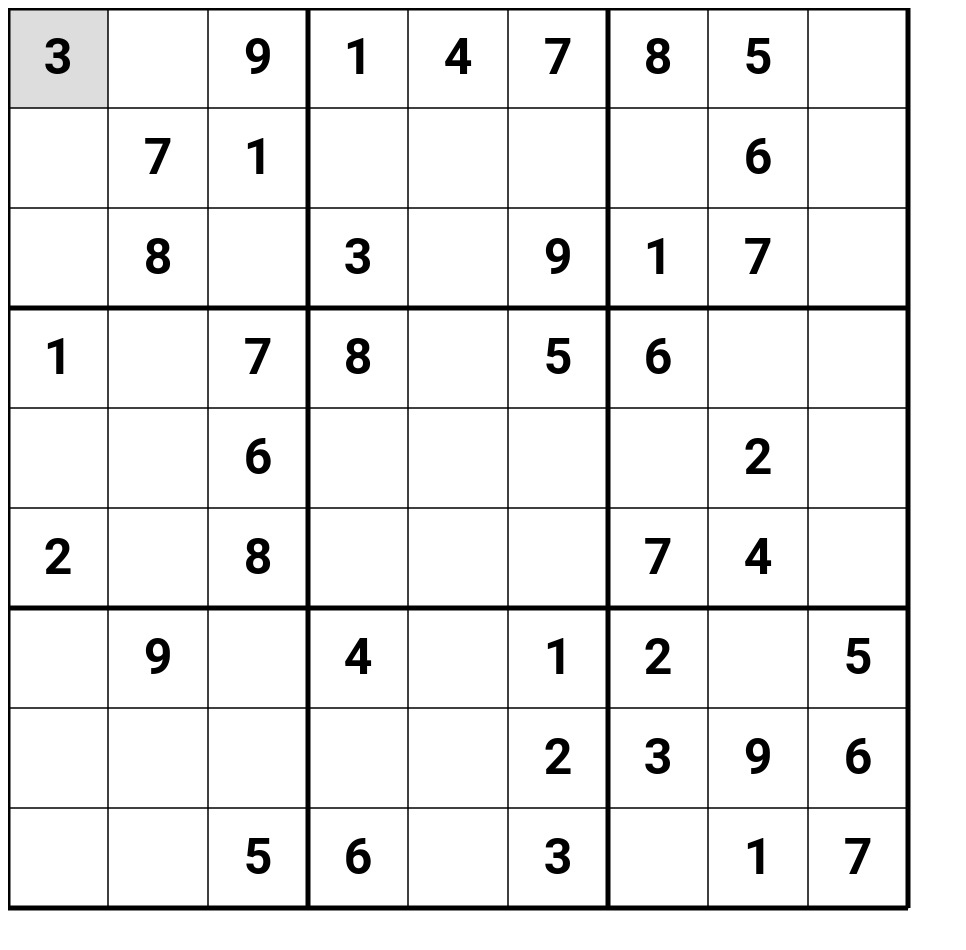
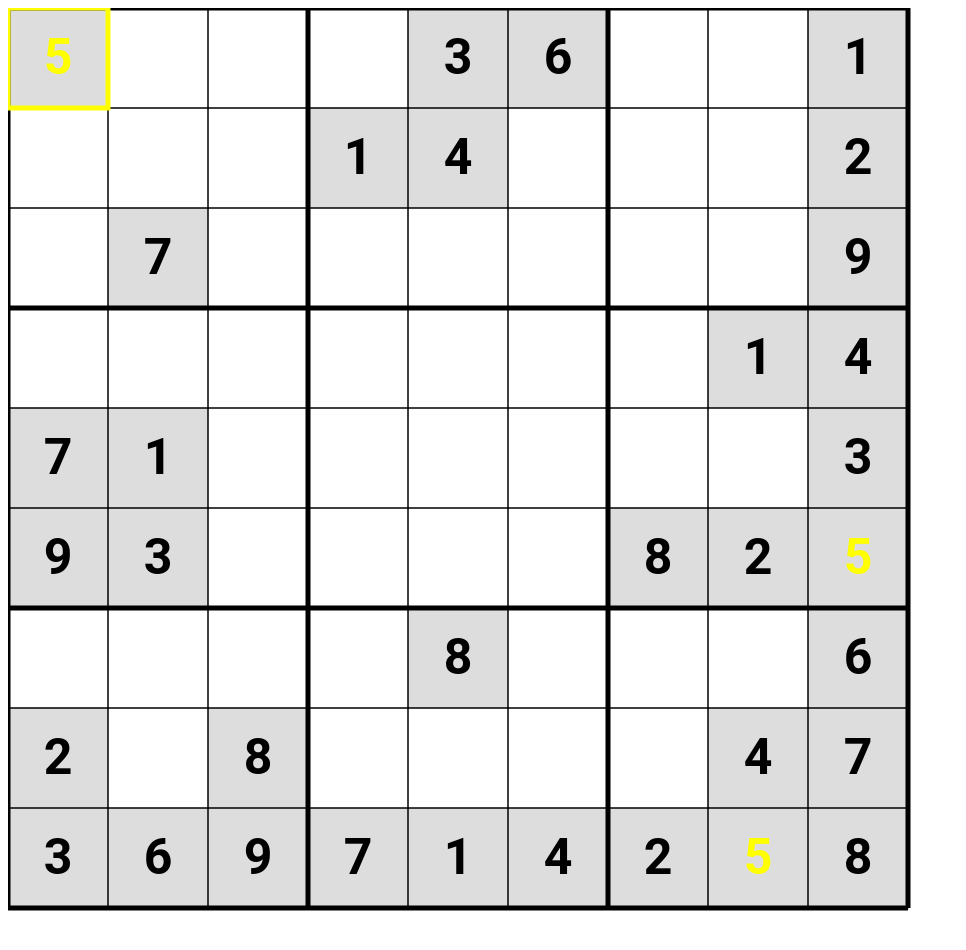
Before and after one commit to KingOfDog/Sudoku.js, a plain HTML site: page index.html in a window 1280 px wide. Shown: the whole page, without its empty margins (0-966 px from the left). Drawn offline with Linux system fonts and the light colour scheme.

Commit message:
Refactoring game into multiple classes

```diff
--- a/index.html
+++ b/index.html
@@ -8,6 +8,6 @@
 
 <canvas id="sudoku" width="1000" height="1000"></canvas>
 
-<script src="sudoku.js"></script>
+<script src="main.js"></script>
 </body>
 </html>
--- /dev/null
+++ b/main.js
@@ -0,0 +1,323 @@
+class Sudoku {
+    constructor() {
+        this.canvas = document.getElementById('sudoku');
+        this.ctx = this.canvas.getContext('2d');
+
+        this.board = new Board(9, 3);
+        this.cellSize = 100;
+        this.activeCell = {x: 0, y: 0};
+
+        this.colors = [
+            "#ff0055", "#FF2A2B", "#ff5400", "#FFAA00", "#ffff00", "#80E600", "#00cc00", "#00E680", "#00ffff"
+        ];
+    }
+
+    init() {
+        this.board.init();
+        this.board.shuffle();
+        this.board.clearCells();
+        this.draw();
+        this.addListeners()
+    }
+
+    activeCellEvent() {
+
+    }
+
+    addListeners() {
+        this.canvas.addEventListener('click', (e) => {
+            this.activeCell = this.getPosition(e.x, e.y);
+
+            this.activeCellEvent();
+
+            this.draw();
+        });
+
+        window.addEventListener('keydown', (e) => {
+            if (!isNaN(parseInt(e.key))) {
+                const number = parseInt(e.key);
+                if (number > 0) {
+                    this.board.enterNumber(this.activeCell.x, this.activeCell.y, number);
+                }
+            } else if (e.key === "Backspace") {
+                this.board.clearCell(this.activeCell.x, this.activeCell.y);
+            } else if (e.key === "ArrowDown") {
+                this.activeCell.y++;
+            } else if (e.key === "ArrowUp") {
+                this.activeCell.y--;
+            } else if (e.key === "ArrowLeft") {
+                this.activeCell.x--;
+            } else if (e.key === "ArrowRight") {
+                this.activeCell.x++;
+            } else {
+                return;
+            }
+
+            this.activeCell.x = Math.min(8, this.activeCell.x);
+            this.activeCell.y = Math.min(8, this.activeCell.y);
+            this.activeCell.x = Math.max(0, this.activeCell.x);
+            this.activeCell.y = Math.max(0, this.activeCell.y);
+
+            this.activeCellEvent();
+
+            this.draw();
+        });
+    }
+
+    draw() {
+        this.ctx.clearRect(0, 0, this.canvas.width, this.canvas.height);
+
+        this.ctx.strokeStyle = 'black';
+        this.ctx.font = 'bold 50px Roboto';
+        this.ctx.textAlign = 'center';
+        this.ctx.lineWidth = 1;
+
+        this.drawNumbers();
+        this.drawStrokes();
+        this.drawBoldStrokes();
+        this.drawActiveCell();
+        this.drawMistakes();
+    }
+
+    drawActiveCell() {
+        this.ctx.strokeStyle = 'yellow';
+        this.ctx.lineWidth = 5;
+        this.ctx.strokeRect(this.activeCell.x * this.cellSize, this.activeCell.y * this.cellSize, this.cellSize, this.cellSize);
+    }
+
+    drawMistakes() {
+        const mistakes = this.board.checkValidity();
+        for(let mistake of mistakes) {
+            this.ctx.fillStyle = 'red';
+            this.ctx.beginPath();
+            this.ctx.arc((mistake.x + .5) * this.cellSize, (mistake.y + .5) * this.cellSize, .25 * this.cellSize, 0, 2 * Math.PI);
+            this.ctx.fill();
+            this.ctx.closePath();
+
+            this.drawNumber(mistake.x, mistake.y, this.board.cells[mistake.x][mistake.y].number, '#fff');
+        }
+    }
+
+    drawNumbers() {
+        for(let x = 0; x < this.board.size; x++) {
+            for(let y = 0; y < this.board.size; y++) {
+                let color = '#000';
+
+                if(!this.board.cells[x][y].isFixed) {
+                    color = '#00f';
+                } else {
+                    this.ctx.fillStyle = '#ddd';
+                    this.ctx.fillRect(x * this.cellSize, y * this.cellSize, this.cellSize, this.cellSize);
+                }
+
+                const number = this.board.cells[x][y].number;
+
+                if(number === this.board.getCellValue(this.activeCell)) {
+                    color = this.colors[this.board.getCellValue(this.activeCell) - 1];
+                }
+
+                if(number !== null) {
+                    this.drawNumber(x, y, number, color);
+                }
+            }
+        }
+    }
+
+    drawNumber(x, y, value, color) {
+        this.ctx.fillStyle = color;
+        this.ctx.fillText(value, (x + .5) * this.cellSize, (y + .66) * this.cellSize);
+    }
+
+    drawStrokes() {
+        this.ctx.strokeStyle = '#000';
+        for (let x = 0; x < this.board.size; x++) {
+            for(let y = 0; y < this.board.size; y++) {
+                this.ctx.strokeRect(x * this.cellSize, y * this.cellSize, this.cellSize, this.cellSize);
+            }
+        }
+    }
+
+    drawBoldStrokes() {
+        this.ctx.strokeStyle = '#000';
+        this.ctx.lineWidth = 5;
+        for(let i = 0; i <= this.board.blockSize; i++) {
+            this.ctx.beginPath();
+            this.ctx.moveTo(i * this.board.blockSize * this.cellSize, 0);
+            this.ctx.lineTo(i * this.board.blockSize * this.cellSize, this.board.size * this.cellSize);
+            this.ctx.stroke();
+            this.ctx.closePath();
+
+            this.ctx.beginPath();
+            this.ctx.moveTo(0, i * this.board.blockSize * this.cellSize);
+            this.ctx.lineTo(this.board.size * this.cellSize, i * this.board.blockSize * this.cellSize);
+            this.ctx.stroke();
+            this.ctx.closePath();
+        }
+    }
+
+    getPosition(mouseX, mouseY) {
+        const x = Math.floor(mouseX / this.cellSize);
+        const y = Math.floor(mouseY / this.cellSize);
+        return {x: x, y: y};
+    }
+}
+
+class Board {
+    constructor(size, blockCount) {
+        this.size = size;
+        this.blockSize = Math.floor(this.size / blockCount);
+        this.cells = [];
+    }
+
+    init() {
+        let number = 0;
+
+        for (let x = 0; x < this.size; x++) {
+            this.cells.push([]);
+
+            for (let y = 0; y < this.size; y++) {
+                this.cells[x][y] = {number: number + 1, isFixed: true};
+                number = (number + 1) % this.size;
+            }
+
+            number += this.blockSize;
+            if ((x + 1) % this.blockSize === 0) {
+                number++;
+            }
+            number %= this.size;
+        }
+    }
+
+    checkValidity() {
+        const errorCells = [];
+        for (let x = 0; x < 9; x++) {
+            for (let y = 0; y < 9; y++) {
+                if (!this.cells[x][y].isFixed && !this.checkCellValidity(x, y)) {
+                    errorCells.push({x: x, y: y});
+                }
+            }
+        }
+        return errorCells;
+    }
+
+    checkCellValidity(cellX, cellY) {
+        const cellValue = this.cells[cellX][cellY].number;
+
+        if(cellValue === null) {
+            return true;
+        }
+
+        for (let x = 0; x < 9; x++) { // Check same row
+            if (x === cellX) {
+                continue;
+            }
+            if (this.cells[x][cellY].number === cellValue) {
+                return false;
+            }
+        }
+
+        for (let y = 0; y < 9; y++) { // Check same column
+            if (y === cellY) {
+                continue;
+            }
+            if (this.cells[cellX][y].number === cellValue) {
+                return false;
+            }
+        }
+
+        const blockX = Math.floor(cellX / 3);
+        const blockY = Math.floor(cellY / 3);
+        for (let innerX = 0; innerX < 3; innerX++) {
+            for (let innerY = 0; innerY < 3; innerY++) {
+                const x = blockX * 3 + innerX;
+                const y = blockY * 3 + innerY;
+                if (x === cellX && y === cellY) {
+                    continue;
+                }
+
+                if (this.cells[x][y].number === cellValue) {
+                    return false;
+                }
+            }
+        }
+
+        return true;
+    }
+
+    clearCells() {
+        for (let i = 0; i < .8 * this.size ** 2; i++) {
+            const ranX = ranInt(0, this.size);
+            const ranY = ranInt(0, this.size);
+            this.clearCell(ranX, ranY);
+        }
+    }
+
+    clearCell(x, y) {
+        console.log(x, y);
+        this.cells[x][y].number = null;
+        this.cells[x][y].isFixed = false;
+    }
+
+    enterNumber(x, y, number) {
+        if (!this.cells[x][y].isFixed)
+            this.cells[x][y].number = number;
+    }
+
+    getCellValue(cell) {
+        return this.cells[cell.x][cell.y].number;
+    }
+
+    shuffle() {
+        const shuffleAmount = ranInt(10, 35);
+
+        for (let i = 0; i < shuffleAmount; i++) {
+            this.shuffleStep(ranInt(0, 3));
+        }
+    }
+
+    shuffleStep(shuffleType) {
+        const a = ranInt(0, 8);
+        const b = (a - Math.floor(a / 3) * 3 + ranInt(1, 2)) % 3 + Math.floor(a / 3) * 3;
+
+        const c = Math.floor(a / 3) * 3;
+        const d = (c + ranInt(1, 2) * 3) % 9;
+
+        switch (shuffleType) {
+            case 0:
+                this.shuffleRow(a, b);
+                break;
+            case 1:
+                this.shuffleCol(a, b);
+                break;
+            case 2:
+                this.shuffleRow(c, d);
+                this.shuffleRow(c + 1, d + 1);
+                this.shuffleRow(c + 2, d + 2);
+                break;
+            case 3:
+                this.shuffleCol(c, d);
+                this.shuffleCol(c + 1, d + 1);
+                this.shuffleCol(c + 2, d + 2);
+                break;
+            default:
+                break;
+        }
+    }
+
+    shuffleRow(row1, row2) {
+        for (let x = 0; x < 9; x++) {
+            [this.cells[x][row1], this.cells[x][row2]] = [this.cells[x][row2], this.cells[x][row1]];
+        }
+    }
+
+    shuffleCol(col1, col2) {
+        [this.cells[col1], this.cells[col2]] = [this.cells[col2], this.cells[col1]];
+    }
+
+}
+
+new Sudoku().init();
+
+function ranInt(min, max) {
+    return Math.floor((Math.random() * (max - 1)) + min);
+}
```
